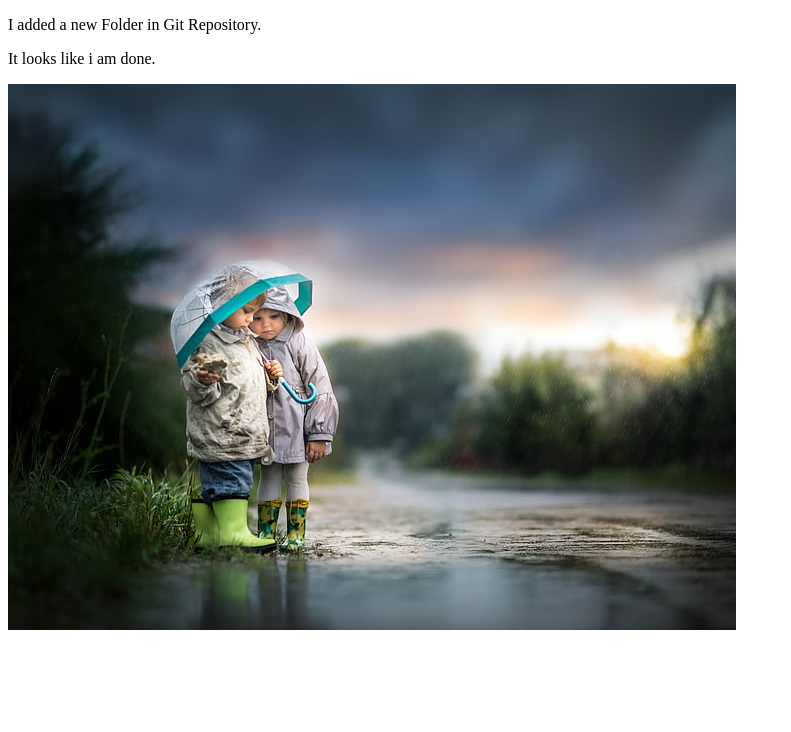
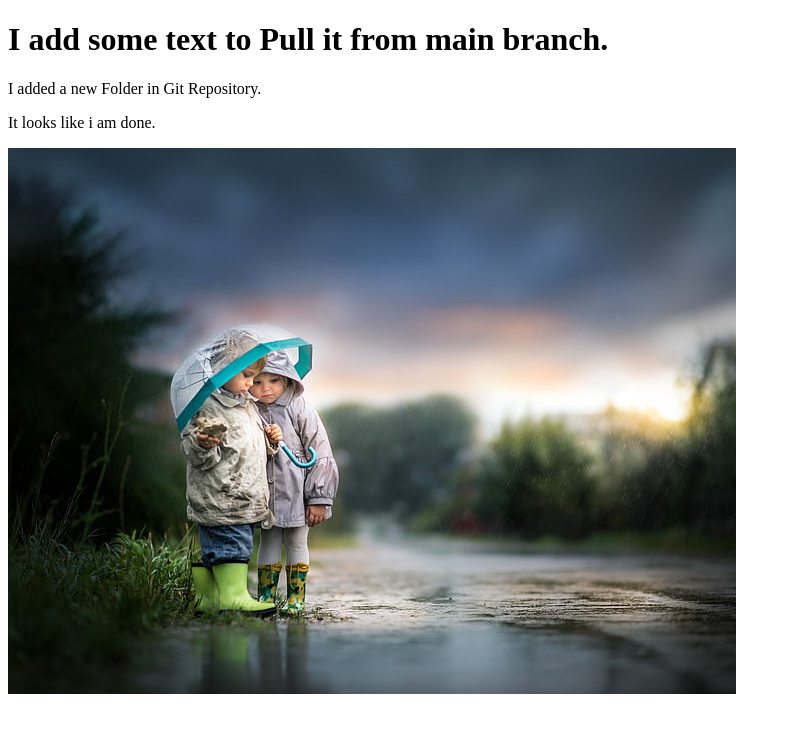
Before and after one commit to SayhanAhemd/ext, a plain HTML site: page index.html in a window 1280 px wide. Shown: the whole page, without its empty margins (0-791 px from the left). Drawn offline with Linux system fonts and the light colour scheme.

Commit message:
added new code

```diff
--- a/index.html
+++ b/index.html
@@ -7,6 +7,7 @@
     <title>My Third Git Repository</title>
 </head>
 <body>
+    <h1>I add some text to Pull it from main branch.</h1>
     <p>I added a new Folder in Git Repository.</p>
     <p>It looks like i am done.</p>
     <img src="little boy.jpg" alt="alt">
```
